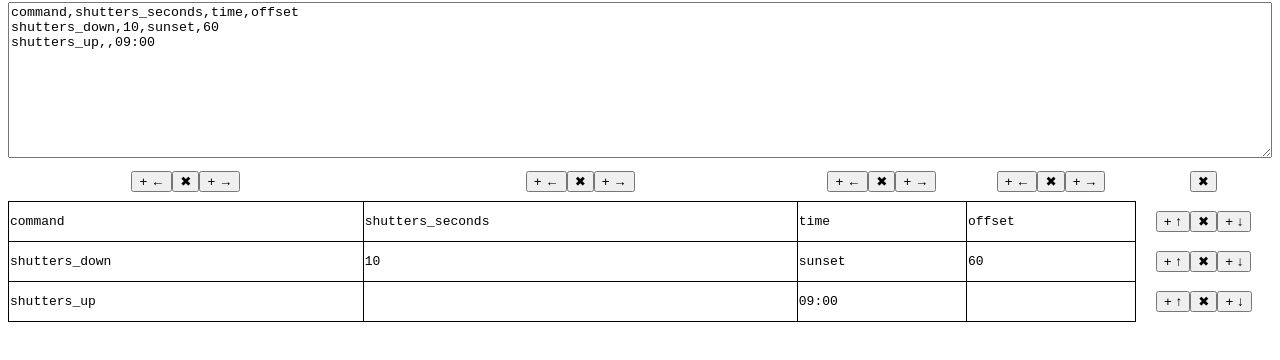
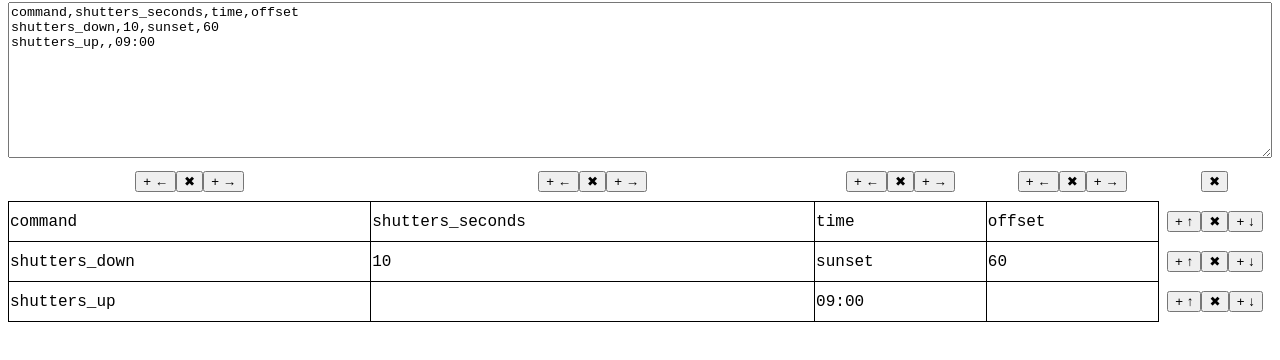
Before and after one commit to dag0310/simple-csv-editor, a website: page demo/index.html in a window 1280 px wide. Shown: the part 78-438 px from the top of the page. Drawn offline with Linux system fonts and the light colour scheme.

Commit message:
Set body font size to 16px;

```diff
--- a/demo/style.css
+++ b/demo/style.css
@@ -1,5 +1,9 @@
 * {
   box-sizing: border-box;
+}
+
+body {
+  font-size: 16px;
 }
 
 textarea {
```
